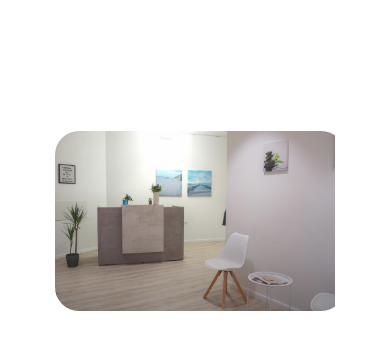
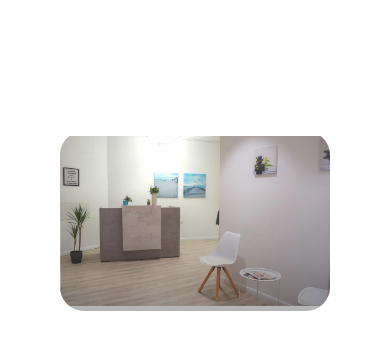
Before and after one commit to misterdreide/physiotherapieatlas.github.io, a plain HTML site: page index.html in a window 390 px wide. Shown: the part 1000-1348 px from the top of the page. Drawn offline with Linux system fonts and the light colour scheme.

Commit message:
Add files via upload

```diff
--- a/style.css
+++ b/style.css
@@ -852,7 +852,7 @@ height: 300px;
 .gallery__card{
 
 height: 180px;
-width: 290px;
+width: 270px;
 border-radius: 1.5rem;
 
 }
```
